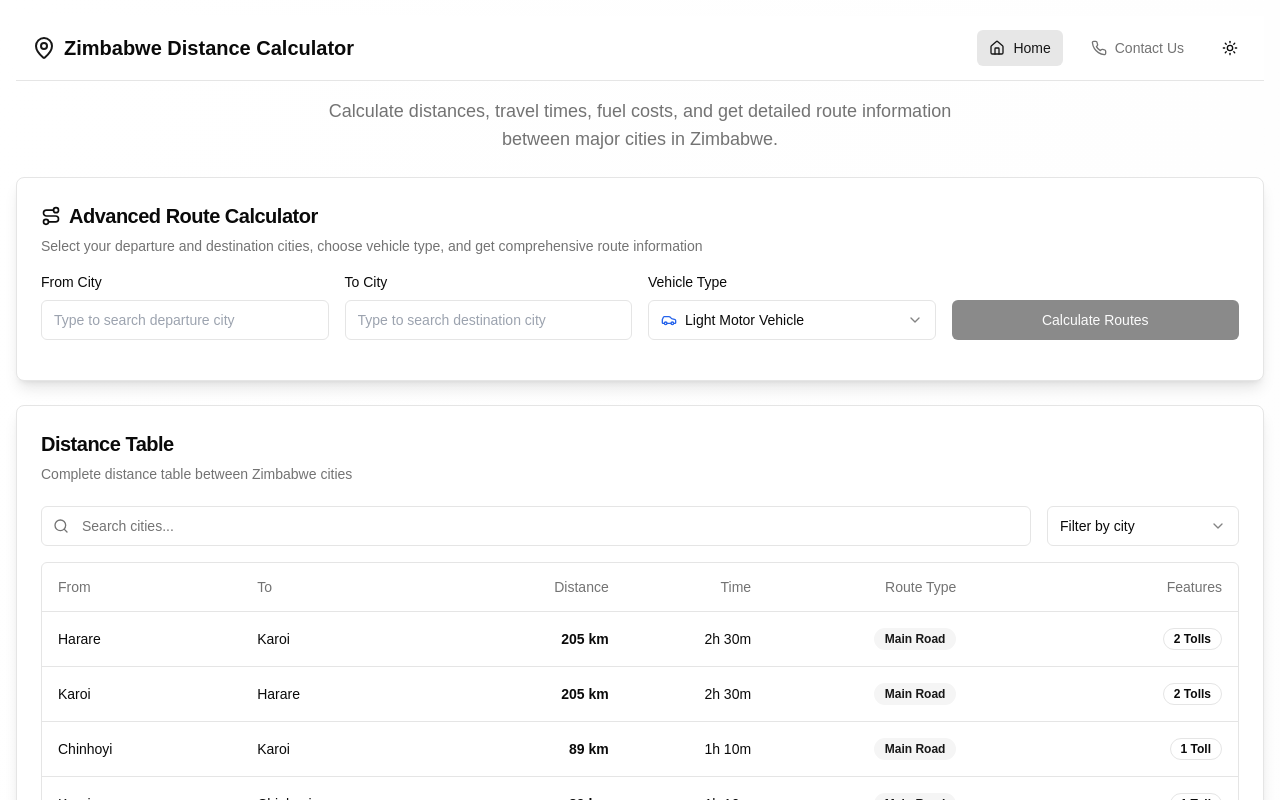
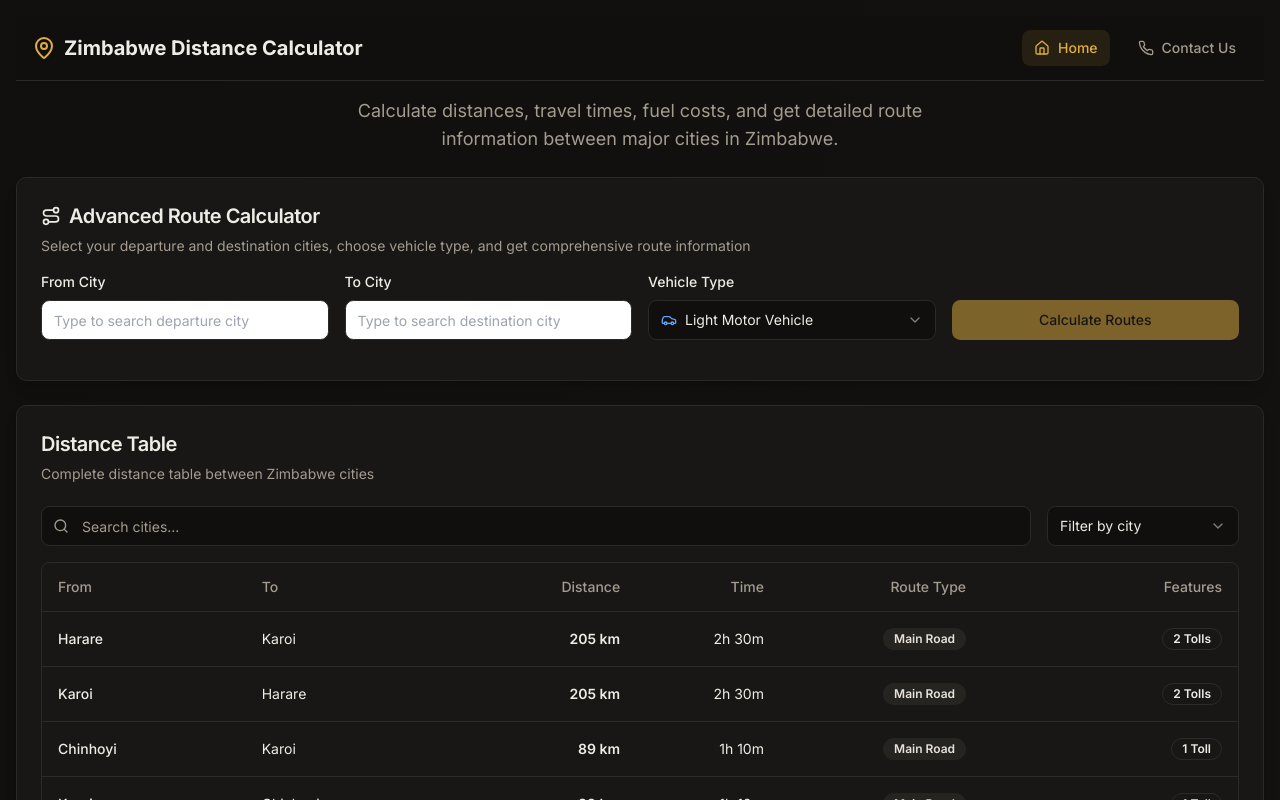
Before and after one commit to Onwell/distance-table-zim-iq, a Next.js app: page / in a window 1280 px wide. Shown: the top 800 px of the page. Built offline with nearby package versions, Linux system fonts and the light colour scheme.

Commit message:
feat: update global styles and remove theme toggle component
Co-authored-by: Onwell Masaraure <73174010+Onwell@users.noreply.github.com>

```diff
--- a/app/globals.css
+++ b/app/globals.css
@@ -1,86 +1,88 @@
 @tailwind base;
 @tailwind components;
 @tailwind utilities;
-
-body {
-  font-family: Arial, Helvetica, sans-serif;
-}
 
 @layer utilities {
   .text-balance {
     text-wrap: balance;
   }
+  .text-pretty {
+    text-wrap: pretty;
+  }
 }
 
 @layer base {
   :root {
-    --background: 0 0% 100%;
-    --foreground: 0 0% 3.9%;
-    --card: 0 0% 100%;
-    --card-foreground: 0 0% 3.9%;
-    --popover: 0 0% 100%;
-    --popover-foreground: 0 0% 3.9%;
-    --primary: 0 0% 9%;
-    --primary-foreground: 0 0% 98%;
-    --secondary: 0 0% 96.1%;
-    --secondary-foreground: 0 0% 9%;
-    --muted: 0 0% 96.1%;
-    --muted-foreground: 0 0% 45.1%;
-    --accent: 0 0% 96.1%;
-    --accent-foreground: 0 0% 9%;
-    --destructive: 0 84.2% 60.2%;
-    --destructive-foreground: 0 0% 98%;
-    --border: 0 0% 89.8%;
-    --input: 0 0% 89.8%;
-    --ring: 0 0% 3.9%;
-    --chart-1: 12 76% 61%;
-    --chart-2: 173 58% 39%;
-    --chart-3: 197 37% 24%;
-    --chart-4: 43 74% 66%;
-    --chart-5: 27 87% 67%;
-    --radius: 0.5rem;
-    --sidebar-background: 0 0% 98%;
-    --sidebar-foreground: 240 5.3% 26.1%;
-    --sidebar-primary: 240 5.9% 10%;
-    --sidebar-primary-foreground: 0 0% 98%;
-    --sidebar-accent: 240 4.8% 95.9%;
-    --sidebar-accent-foreground: 240 5.9% 10%;
-    --sidebar-border: 220 13% 91%;
-    --sidebar-ring: 217.2 91.2% 59.8%;
+    /* Premium dark theme — warm charcoal base with a refined gold accent */
+    --background: 30 9% 6%;
+    --foreground: 40 24% 92%;
+    --card: 30 8% 9%;
+    --card-foreground: 40 24% 92%;
+    --popover: 30 9% 8%;
+    --popover-foreground: 40 24% 92%;
+    --primary: 42 72% 56%;
+    --primary-foreground: 30 12% 8%;
+    --secondary: 30 7% 14%;
+    --secondary-foreground: 40 20% 88%;
+    --muted: 30 7% 13%;
+    --muted-foreground: 38 10% 60%;
+    --accent: 42 40% 18%;
+    --accent-foreground: 42 72% 70%;
+    --destructive: 0 62% 48%;
+    --destructive-foreground: 40 24% 95%;
+    --border: 36 8% 16%;
+    --input: 36 8% 16%;
+    --ring: 42 72% 56%;
+    --chart-1: 42 72% 56%;
+    --chart-2: 168 50% 45%;
+    --chart-3: 24 70% 55%;
+    --chart-4: 200 45% 55%;
+    --chart-5: 350 55% 55%;
+    --radius: 0.65rem;
+    --sidebar-background: 30 9% 7%;
+    --sidebar-foreground: 40 20% 88%;
+    --sidebar-primary: 42 72% 56%;
+    --sidebar-primary-foreground: 30 12% 8%;
+    --sidebar-accent: 30 7% 14%;
+    --sidebar-accent-foreground: 40 20% 88%;
+    --sidebar-border: 36 8% 16%;
+    --sidebar-ring: 42 72% 56%;
   }
+
+  /* Dark-only app: .dark mirrors :root so the theme is identical everywhere */
   .dark {
-    --background: 0 0% 3.9%;
-    --foreground: 0 0% 98%;
-    --card: 0 0% 3.9%;
-    --card-foreground: 0 0% 98%;
-    --popover: 0 0% 3.9%;
-    --popover-foreground: 0 0% 98%;
-    --primary: 0 0% 98%;
-    --primary-foreground: 0 0% 9%;
-    --secondary: 0 0% 14.9%;
-    --secondary-foreground: 0 0% 98%;
-    --muted: 0 0% 14.9%;
-    --muted-foreground: 0 0% 63.9%;
-    --accent: 0 0% 14.9%;
-    --accent-foreground: 0 0% 98%;
-    --destructive: 0 62.8% 30.6%;
-    --destructive-foreground: 0 0% 98%;
-    --border: 0 0% 14.9%;
-    --input: 0 0% 14.9%;
-    --ring: 0 0% 83.1%;
-    --chart-1: 220 70% 50%;
-    --chart-2: 160 60% 45%;
-    --chart-3: 30 80% 55%;
-    --chart-4: 280 65% 60%;
-    --chart-5: 340 75% 55%;
-    --sidebar-background: 240 5.9% 10%;
-    --sidebar-foreground: 240 4.8% 95.9%;
-    --sidebar-primary: 224.3 76.3% 48%;
-    --sidebar-primary-foreground: 0 0% 100%;
-    --sidebar-accent: 240 3.7% 15.9%;
-    --sidebar-accent-foreground: 240 4.8% 95.9%;
-    --sidebar-border: 240 3.7% 15.9%;
-    --sidebar-ring: 217.2 91.2% 59.8%;
+    --background: 30 9% 6%;
+    --foreground: 40 24% 92%;
+    --card: 30 8% 9%;
+    --card-foreground: 40 24% 92%;
+    --popover: 30 9% 8%;
+    --popover-foreground: 40 24% 92%;
+    --primary: 42 72% 56%;
+    --primary-foreground: 30 12% 8%;
+    --secondary: 30 7% 14%;
+    --secondary-foreground: 40 20% 88%;
+    --muted: 30 7% 13%;
+    --muted-foreground: 38 10% 60%;
+    --accent: 42 40% 18%;
+    --accent-foreground: 42 72% 70%;
+    --destructive: 0 62% 48%;
+    --destructive-foreground: 40 24% 95%;
+    --border: 36 8% 16%;
+    --input: 36 8% 16%;
+    --ring: 42 72% 56%;
+    --chart-1: 42 72% 56%;
+    --chart-2: 168 50% 45%;
+    --chart-3: 24 70% 55%;
+    --chart-4: 200 45% 55%;
+    --chart-5: 350 55% 55%;
+    --sidebar-background: 30 9% 7%;
+    --sidebar-foreground: 40 20% 88%;
+    --sidebar-primary: 42 72% 56%;
+    --sidebar-primary-foreground: 30 12% 8%;
+    --sidebar-accent: 30 7% 14%;
+    --sidebar-accent-foreground: 40 20% 88%;
+    --sidebar-border: 36 8% 16%;
+    --sidebar-ring: 42 72% 56%;
   }
 }
 
@@ -90,5 +92,11 @@ body {
   }
   body {
     @apply bg-background text-foreground;
+    font-family: var(--font-sans), ui-sans-serif, system-ui, sans-serif;
+  }
+  h1,
+  h2,
+  h3 {
+    font-family: var(--font-serif), ui-serif, Georgia, serif;
   }
 }
--- a/app/layout.tsx
+++ b/app/layout.tsx
@@ -1,7 +1,21 @@
 import type React from "react"
 import type { Metadata } from "next"
+import { Inter, Cormorant_Garamond } from "next/font/google"
 import { ThemeProvider } from "@/components/theme-provider"
 import "./globals.css"
+
+const inter = Inter({
+  subsets: ["latin"],
+  variable: "--font-sans",
+  display: "swap",
+})
+
+const cormorant = Cormorant_Garamond({
+  subsets: ["latin"],
+  weight: ["500", "600", "700"],
+  variable: "--font-serif",
+  display: "swap",
+})
 
 export const metadata: Metadata = {
   title: "Zimbabwe Distance Calculator",
@@ -23,9 +37,13 @@ export default function RootLayout({
   children: React.ReactNode
 }>) {
   return (
-    <html lang="en" suppressHydrationWarning>
+    <html
+      lang="en"
+      className={`dark bg-background ${inter.variable} ${cormorant.variable}`}
+      suppressHydrationWarning
+    >
       <body>
-        <ThemeProvider attribute="class" defaultTheme="system" enableSystem disableTransitionOnChange>
+        <ThemeProvider attribute="class" defaultTheme="dark" forcedTheme="dark" enableSystem={false} disableTransitionOnChange>
           {children}
         </ThemeProvider>
       </body>
--- a/components/navigation.tsx
+++ b/components/navigation.tsx
@@ -4,7 +4,6 @@ import Link from "next/link"
 import { usePathname } from "next/navigation"
 import { MapPin, Home, Phone, Menu, X } from "lucide-react"
 import { cn } from "@/lib/utils"
-import { ThemeToggle } from "./theme-toggle"
 import { Button } from "@/components/ui/button"
 import { useState } from "react"
 
@@ -53,12 +52,10 @@ export function Navigation() {
               <Phone className="h-4 w-4" />
               Contact Us
             </Link>
-            <ThemeToggle />
           </div>
 
           {/* Mobile Menu Button */}
           <div className="md:hidden flex items-center gap-2">
-            <ThemeToggle />
             <Button variant="ghost" size="icon" onClick={toggleMobileMenu} className="h-9 w-9">
               {isMobileMenuOpen ? <X className="h-4 w-4" /> : <Menu className="h-4 w-4" />}
               <span className="sr-only">Toggle menu</span>
--- a/components/theme-toggle.tsx
+++ /dev/null
@@ -1,22 +0,0 @@
-"use client"
-import { Moon, Sun } from "lucide-react"
-import { useTheme } from "next-themes"
-
-import { Button } from "@/components/ui/button"
-
-export function ThemeToggle() {
-  const { theme, setTheme } = useTheme()
-
-  return (
-    <Button
-      variant="ghost"
-      size="icon"
-      onClick={() => setTheme(theme === "light" ? "dark" : "light")}
-      className="h-9 w-9"
-    >
-      <Sun className="h-4 w-4 rotate-0 scale-100 transition-all dark:-rotate-90 dark:scale-0" />
-      <Moon className="absolute h-4 w-4 rotate-90 scale-0 transition-all dark:rotate-0 dark:scale-100" />
-      <span className="sr-only">Toggle theme</span>
-    </Button>
-  )
-}
```
